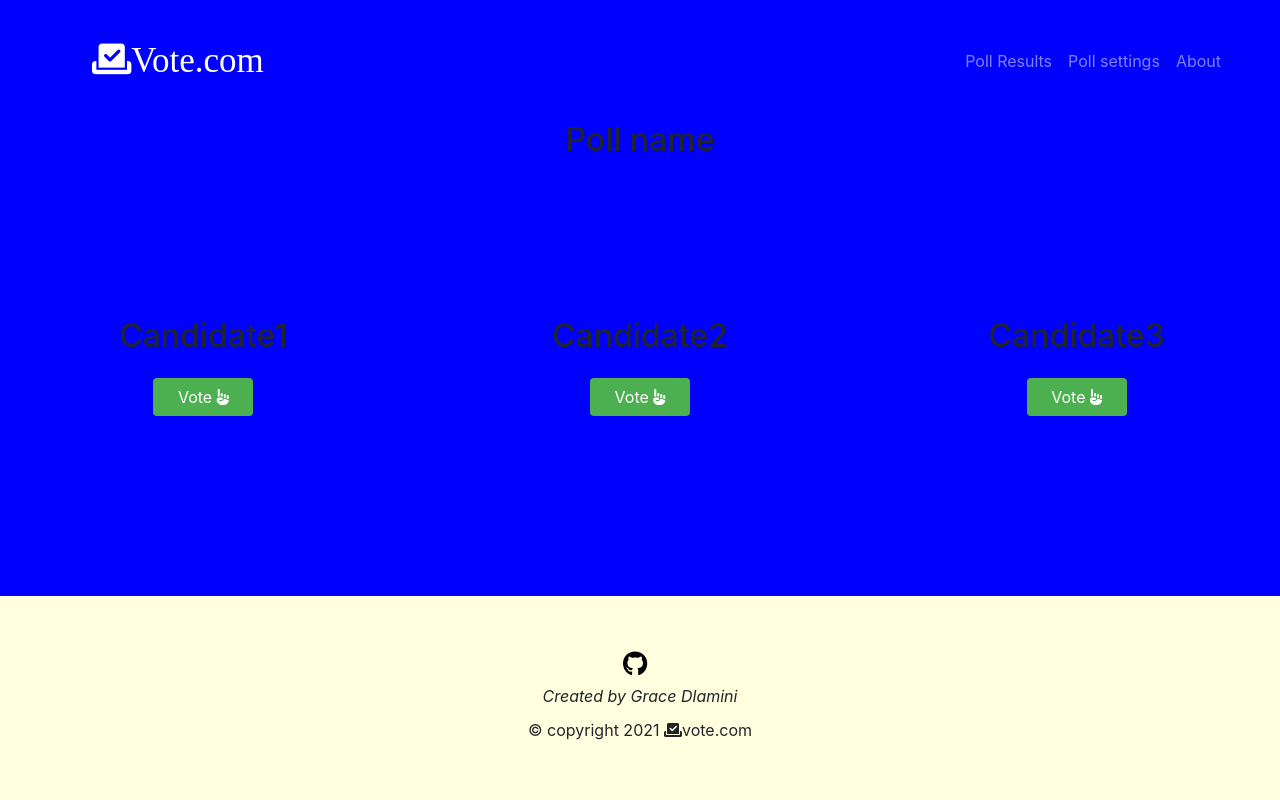
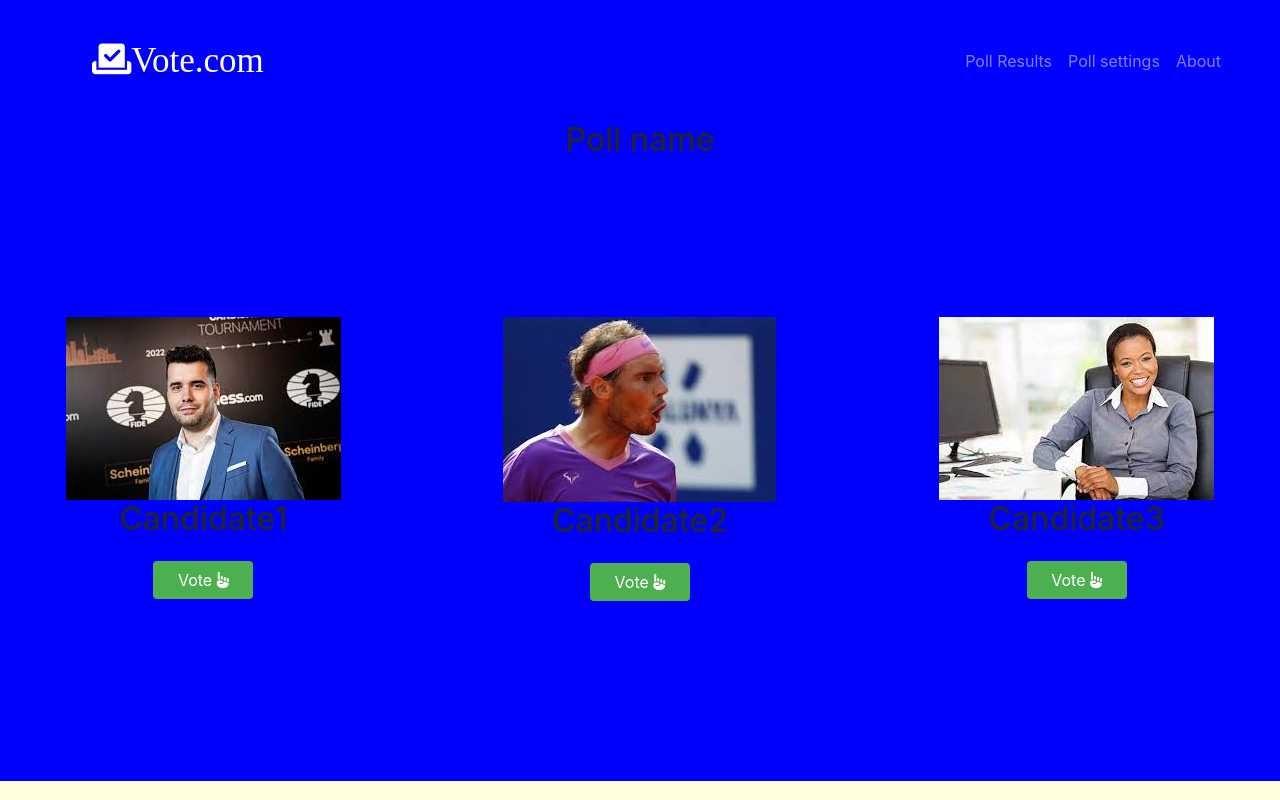
Before and after one commit to GraceDlamini/EVotingApp, a plain HTML site: page index.html in a window 1280 px wide. Shown: the top 800 px of the page. Drawn offline with nearby package versions, Linux system fonts and the light colour scheme.

Commit message:
Added Pictures
Added Picture

```diff
--- a/index.html
+++ b/index.html
@@ -3,8 +3,22 @@
 <html>
     <head>
         <meta charset="utf-8">
-        <title>POLLING SITE | LOCAL MACHINE</title>
+        <title>EMIHLE | VOTING APP</title>
         <link rel="shortcut icon" type="image/png" href="images/vote-icon.png">
+        <style>
+            @keyframes rotate {
+                0% {
+                    transform: rotate(0deg);
+                }
+                100% {
+                    transform: rotate(360deg);
+                }
+            }
+
+            .animated-image {
+                animation: rotate 30s linear infinite;
+            }
+        </style>
         <link rel="stylesheet" href="css/s1.css">
         <!--Bootstrap-->
         <link rel="stylesheet" href="https://maxcdn.bootstrapcdn.com/bootstrap/4.0.0/css/bootstrap.min.css" integrity="sha384-Gn5384xqQ1aoWXA+058RXPxPg6fy4IWvTNh0E263XmFcJlSAwiGgFAW/dAiS6JXm" crossorigin="anonymous">
@@ -35,7 +49,7 @@
                 </nav>
             </div>
             <h2 class="poll-name">Poll name</h2>
-            <div class="row rw1">
+            <!-- <div class="row rw1">
                 <div class="col-lg-4">
                     <h2 id="cn-1" class="cn">Candidate1</h2>
                     <button type="button" class="btn btn-1">Vote <i class="fas fa-hand-point-up"></i></button>
@@ -48,7 +62,26 @@
                     <h2 id="cn-3" class="cn">Candidate3</h2>
                     <button type="button" class="btn btn-3">Vote <i class="fas fa-hand-point-up"></i></button>
                 </div>
-            </div>
+            </div> -->
+            <div class="row rw1">
+                <div class="col-lg-4">
+                  <img src="images/candidate 1.png" alt="Candidate 1" class="candidate-image">
+                  <h2 id="cn-1" class="cn">Candidate1</h2>
+                  <button type="button" class="btn btn-1">Vote <i class="fas fa-hand-point-up"></i></button>
+                </div>
+                <div class="col-lg-4">
+                  <img src="images/candidate 2.png" alt="Candidate 2" class="candidate-image">
+                  <h2 id="cn-2" class="cn">Candidate2</h2>
+                  <button type="button" class="btn btn-2">Vote <i class="fas fa-hand-point-up"></i></button>
+                </div>
+                <div class="col-lg-4">
+                  <img src="images/candidate 3.jpg" alt="Candidate 3" class="candidate-image">
+                  <h2 id="cn-3" class="cn">Candidate3</h2>
+                  <button type="button" class="btn btn-3">Vote <i class="fas fa-hand-point-up"></i></button>
+                </div>
+              </div>
+
+
         </section>
         <section id="footer">
 
```
Also changed, not shown: images/candidate 1.png (added), images/candidate 2.png (added), images/candidate 3.jpg (added).
